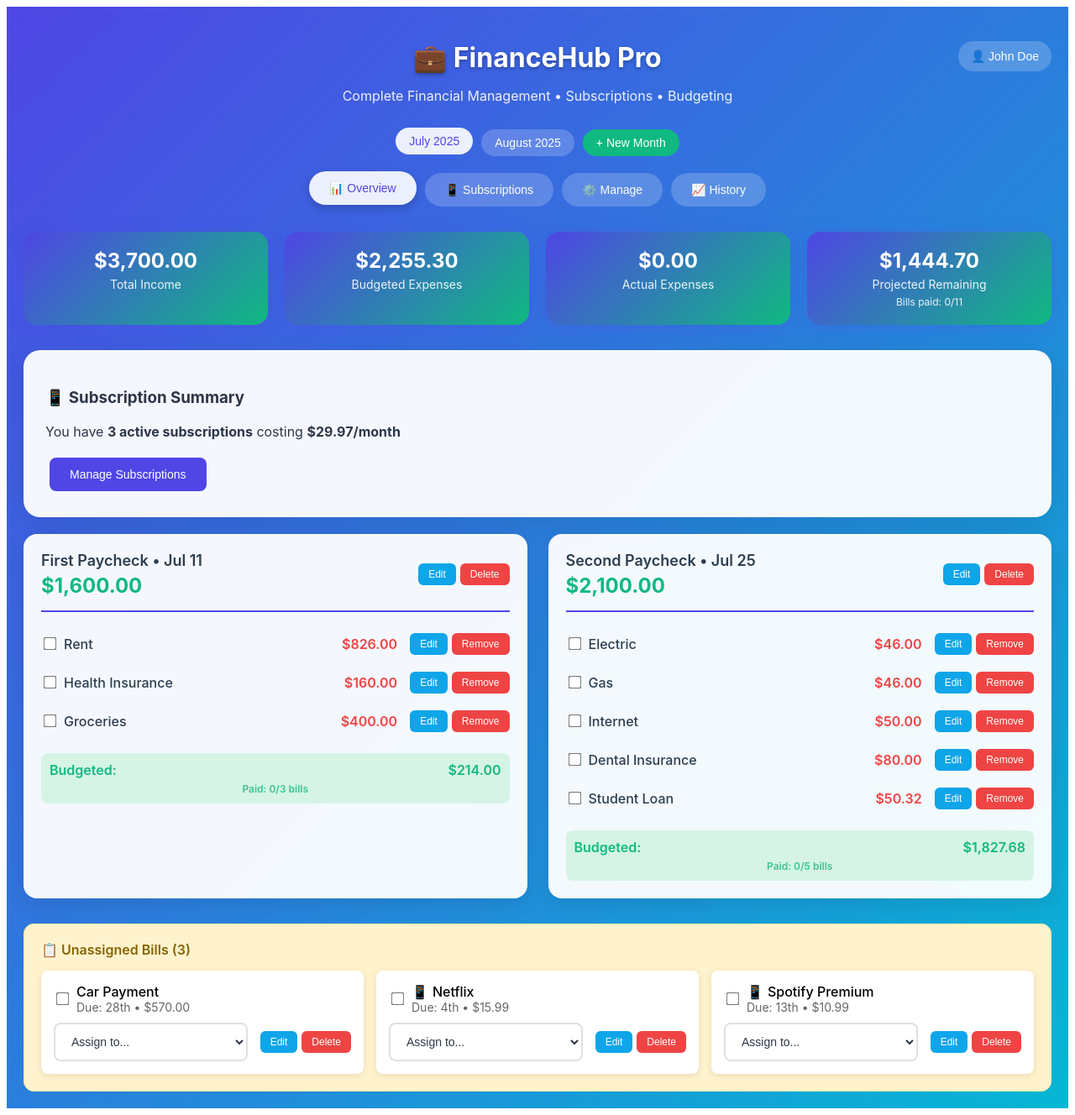
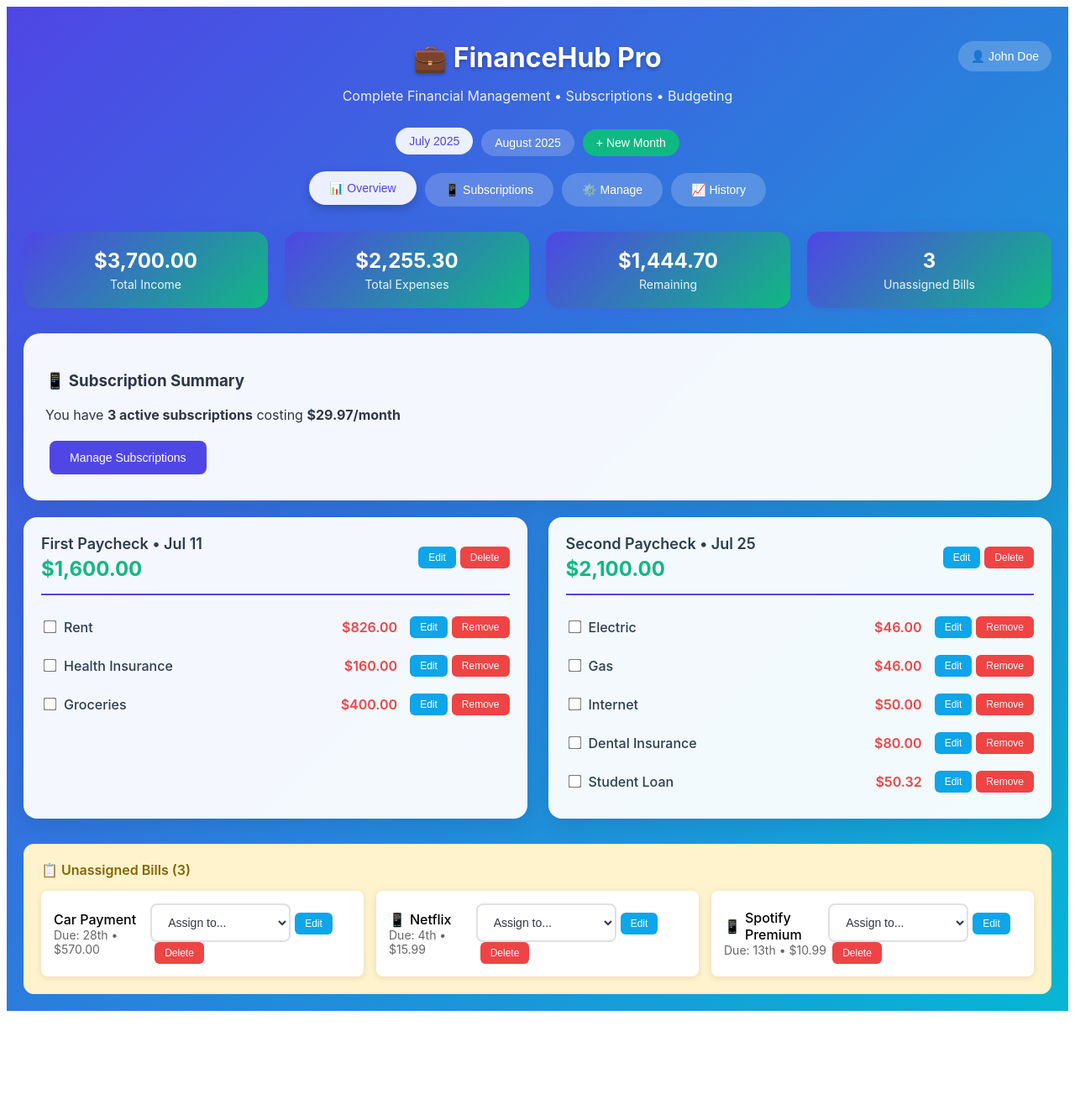
Before and after one commit to knightofren2588/financial-workbook, a React (Create React App) app: page / in a window 1280 px wide. Shown: the whole page at 84% size. After the commit the page ends 1212 px from the top, so only its background shows below. Built offline with nearby package versions, Linux system fonts and the light colour scheme.

Commit message:
back to square 1

```diff
--- a/src/App.js
+++ b/src/App.js
@@ -33,17 +33,17 @@ const FinanceHubPro = () => {
           name: 'July',
           year: 2025,
           bills: [
-            { id: 1, name: 'Rent', amount: 826.00, dueDate: 11, category: 'Housing', assignedPaycheck: 1, isPaid: false, actualAmount: null, isSubscription: false },
-            { id: 2, name: 'Electric', amount: 46.00, dueDate: 18, category: 'Utilities', assignedPaycheck: 2, isPaid: false, actualAmount: null, isSubscription: false },
-            { id: 3, name: 'Gas', amount: 46.00, dueDate: 3, category: 'Utilities', assignedPaycheck: 2, isPaid: false, actualAmount: null, isSubscription: false },
-            { id: 4, name: 'Internet', amount: 50.00, dueDate: 20, category: 'Utilities', assignedPaycheck: 2, isPaid: false, actualAmount: null, isSubscription: false },
-            { id: 5, name: 'Car Payment', amount: 570.00, dueDate: 28, category: 'Transportation', assignedPaycheck: null, isPaid: false, actualAmount: null, isSubscription: false },
-            { id: 6, name: 'Health Insurance', amount: 160.00, dueDate: 28, category: 'Health', assignedPaycheck: 1, isPaid: false, actualAmount: null, isSubscription: false },
-            { id: 7, name: 'Dental Insurance', amount: 80.00, dueDate: 21, category: 'Health', assignedPaycheck: 2, isPaid: false, actualAmount: null, isSubscription: false },
-            { id: 8, name: 'Netflix', amount: 15.99, dueDate: 4, category: 'Entertainment', assignedPaycheck: null, isPaid: false, actualAmount: null, isSubscription: true },
-            { id: 9, name: 'Spotify Premium', amount: 10.99, dueDate: 13, category: 'Entertainment', assignedPaycheck: null, isPaid: false, actualAmount: null, isSubscription: true },
-            { id: 10, name: 'Student Loan', amount: 50.32, dueDate: 29, category: 'Debt', assignedPaycheck: 2, isPaid: false, actualAmount: null, isSubscription: false },
-            { id: 11, name: 'Groceries', amount: 400.00, dueDate: 15, category: 'Food', assignedPaycheck: 1, isPaid: false, actualAmount: null, isSubscription: false }
+            { id: 1, name: 'Rent', amount: 826.00, dueDate: 11, category: 'Housing', assignedPaycheck: 1, isPaid: false, isSubscription: false },
+            { id: 2, name: 'Electric', amount: 46.00, dueDate: 18, category: 'Utilities', assignedPaycheck: 2, isPaid: false, isSubscription: false },
+            { id: 3, name: 'Gas', amount: 46.00, dueDate: 3, category: 'Utilities', assignedPaycheck: 2, isPaid: false, isSubscription: false },
+            { id: 4, name: 'Internet', amount: 50.00, dueDate: 20, category: 'Utilities', assignedPaycheck: 2, isPaid: false, isSubscription: false },
+            { id: 5, name: 'Car Payment', amount: 570.00, dueDate: 28, category: 'Transportation', assignedPaycheck: null, isPaid: false, isSubscription: false },
+            { id: 6, name: 'Health Insurance', amount: 160.00, dueDate: 28, category: 'Health', assignedPaycheck: 1, isPaid: false, isSubscription: false },
+            { id: 7, name: 'Dental Insurance', amount: 80.00, dueDate: 21, category: 'Health', assignedPaycheck: 2, isPaid: false, isSubscription: false },
+            { id: 8, name: 'Netflix', amount: 15.99, dueDate: 4, category: 'Entertainment', assignedPaycheck: null, isPaid: false, isSubscription: true },
+            { id: 9, name: 'Spotify Premium', amount: 10.99, dueDate: 13, category: 'Entertainment', assignedPaycheck: null, isPaid: false, isSubscription: true },
+            { id: 10, name: 'Student Loan', amount: 50.32, dueDate: 29, category: 'Debt', assignedPaycheck: 2, isPaid: false, isSubscription: false },
+            { id: 11, name: 'Groceries', amount: 400.00, dueDate: 15, category: 'Food', assignedPaycheck: 1, isPaid: false, isSubscription: false }
           ],
           paychecks: [
             { id: 1, date: '2025-07-11', amount: 1600.00, source: 'Equitas Health', label: 'First Paycheck' },
@@ -55,9 +55,9 @@ const FinanceHubPro = () => {
           name: 'August',
           year: 2025,
           bills: [
-            { id: 1, name: 'Rent', amount: 826.00, dueDate: 1, category: 'Housing', assignedPaycheck: 1, isPaid: false, actualAmount: null, isSubscription: false },
-            { id: 2, name: 'Electric', amount: 46.00, dueDate: 10, category: 'Utilities', assignedPaycheck: 2, isPaid: false, actualAmount: null, isSubscription: false },
-            { id: 3, name: 'Car Payment', amount: 570.00, dueDate: 28, category: 'Transportation', assignedPaycheck: null, isPaid: false, actualAmount: null, isSubscription: false }
+            { id: 1, name: 'Rent', amount: 826.00, dueDate: 1, category: 'Housing', assignedPaycheck: 1, isPaid: false, isSubscription: false },
+            { id: 2, name: 'Electric', amount: 46.00, dueDate: 10, category: 'Utilities', assignedPaycheck: 2, isPaid: false, isSubscription: false },
+            { id: 3, name: 'Car Payment', amount: 570.00, dueDate: 28, category: 'Transportation', assignedPaycheck: null, isPaid: false, isSubscription: false }
           ],
           paychecks: [
             { id: 1, date: '2025-08-08', amount: 1600.00, source: 'Equitas Health', label: 'First Paycheck' },
@@ -234,7 +234,6 @@ const FinanceHubPro = () => {
         ...bill,
         id: Date.now() + Math.random(),
         isPaid: false,
-        actualAmount: null,
         assignedPaycheck: null
       }));
 
@@ -263,7 +262,6 @@ const FinanceHubPro = () => {
       category: newBill.category,
       assignedPaycheck: null,
       isPaid: false,
-      actualAmount: null,
       isSubscription: newBill.isSubscription
     };
 
@@ -372,7 +370,7 @@ const FinanceHubPro = () => {
     }));
   };
 
-  // Payment tracking functions
+  // Add these RIGHT AFTER your existing handler functions
 const toggleBillPaid = (billId, isPaid) => {
   setData(prev => ({
     ...prev,
@@ -450,20 +448,9 @@ const FinanceHubPro = () => {
     return getBillsByPaycheck(paycheckId).reduce((sum, bill) => sum + bill.amount, 0);
   };
 
-  // Updated paycheck remaining calculation with actual amounts
   const getPaycheckRemaining = (paycheckId) => {
     const paycheck = currentMonth.paychecks.find(p => p.id === paycheckId);
-    if (!paycheck) return 0;
-
-    const assignedBills = getBillsByPaycheck(paycheckId);
-    const actualTotal = assignedBills.reduce((sum, bill) => {
-      if (bill.isPaid && bill.actualAmount) {
-        return sum + parseFloat(bill.actualAmount || 0);
-      }
-      return sum + (bill.isPaid ? bill.amount : 0);
-    }, 0);
-
-    return paycheck.amount - actualTotal;
+    return paycheck ? paycheck.amount - getPaycheckTotal(paycheckId) : 0;
   };
 
   const getTotalIncome = () => {
@@ -557,7 +544,6 @@ const FinanceHubPro = () => {
       category: subscription.category,
       assignedPaycheck: null,
       isPaid: false,
-      actualAmount: null,
       isSubscription: true,
       subscriptionId: subscription.id
     };
@@ -1194,54 +1180,24 @@ const FinanceHubPro = () => {
 
   const renderOverview = () => (
     <div>
-      {/* Stats Cards - Updated with payment tracking */}
+      {/* Stats Cards */}
       <div style={styles.statsGrid}>
-        {(() => {
-          const totalIncome = getTotalIncome();
-          const budgetedExpenses = getTotalExpenses();
-          const actualExpenses = currentMonth.bills.reduce((sum, bill) => {
-            if (bill.isPaid && bill.actualAmount) {
-              return sum + parseFloat(bill.actualAmount || 0);
-            }
-            return sum + (bill.isPaid ? bill.amount : 0);
-          }, 0);
-          const paidBills = currentMonth.bills.filter(b => b.isPaid).length;
-
-          return (
-            <>
         <div style={styles.statCard}>
-                <div style={styles.statValue}>{formatCurrency(totalIncome)}</div>
+          <div style={styles.statValue}>{formatCurrency(getTotalIncome())}</div>
           <div style={styles.statLabel}>Total Income</div>
         </div>
         <div style={styles.statCard}>
-                <div style={styles.statValue}>{formatCurrency(budgetedExpenses)}</div>
-                <div style={styles.statLabel}>Budgeted Expenses</div>
+          <div style={styles.statValue}>{formatCurrency(getTotalExpenses())}</div>
+          <div style={styles.statLabel}>Total Expenses</div>
         </div>
         <div style={styles.statCard}>
-                <div style={styles.statValue}>{formatCurrency(actualExpenses)}</div>
-                <div style={styles.statLabel}>Actual Expenses</div>
-                {actualExpenses > 0 && budgetedExpenses !== actualExpenses && (
-                  <div style={{
-                    fontSize: '12px',
-                    marginTop: '5px',
-                    color: budgetedExpenses > actualExpenses ? '#10b981' : '#ef4444'
-                  }}>
-                    {budgetedExpenses > actualExpenses ? 'Under' : 'Over'} by {formatCurrency(Math.abs(budgetedExpenses - actualExpenses))}
-                  </div>
-                )}
+          <div style={styles.statValue}>{formatCurrency(getTotalIncome() - getTotalExpenses())}</div>
+          <div style={styles.statLabel}>Remaining</div>
         </div>
         <div style={styles.statCard}>
-                <div style={styles.statValue}>{formatCurrency(totalIncome - (actualExpenses > 0 ? actualExpenses : budgetedExpenses))}</div>
-                <div style={styles.statLabel}>
-                  {actualExpenses > 0 ? 'Actual' : 'Projected'} Remaining
-                </div>
-                <div style={{fontSize: '12px', marginTop: '5px', opacity: 0.9}}>
-                  Bills paid: {paidBills}/{currentMonth.bills.length}
-                </div>
-              </div>
-            </>
-          );
-        })()}
+          <div style={styles.statValue}>{getUnassignedBills().length}</div>
+          <div style={styles.statLabel}>Unassigned Bills</div>
+        </div>
       </div>
 
       {/* Quick subscription summary */}
@@ -1260,7 +1216,6 @@ const FinanceHubPro = () => {
       <div style={styles.paycheckGrid}>
         {currentMonth.paychecks.map(paycheck => {
           const assignedBills = getBillsByPaycheck(paycheck.id);
-          const remaining = getPaycheckRemaining(paycheck.id);
 
           return (
             <div key={paycheck.id} style={styles.paycheckCard}>
@@ -1362,55 +1317,6 @@ const FinanceHubPro = () => {
     )}
   </div>
 ))}
-                {assignedBills.length === 0 && (
-                  <div style={{textAlign: 'center', color: '#999', padding: '20px'}}>
-                    No bills assigned yet
-                  </div>
-                )}
-              </div>
-
-              <div style={{
-                ...styles.remainingAmount,
-                ...(remaining >= 0 ? styles.positiveRemaining : styles.negativeRemaining)
-              }}>
-                {(() => {
-                  const budgetedTotal = assignedBills.reduce((sum, bill) => sum + bill.amount, 0);
-                  const actualTotal = assignedBills.reduce((sum, bill) => {
-                    if (bill.isPaid && bill.actualAmount) {
-                      return sum + parseFloat(bill.actualAmount || 0);
-                    }
-                    return sum + (bill.isPaid ? bill.amount : 0);
-                  }, 0);
-                  const budgetedRemaining = paycheck.amount - budgetedTotal;
-                  const actualRemaining = paycheck.amount - actualTotal;
-                  const paidCount = assignedBills.filter(b => b.isPaid).length;
-
-                  return (
-                    <div>
-                      <div style={{display: 'flex', justifyContent: 'space-between', marginBottom: '5px'}}>
-                        <span>Budgeted:</span>
-                        <span>{formatCurrency(budgetedRemaining)}</span>
-                      </div>
-                      {actualTotal > 0 && (
-                        <div style={{display: 'flex', justifyContent: 'space-between', marginBottom: '5px'}}>
-                          <span>Actual:</span>
-                          <span>{formatCurrency(actualRemaining)}</span>
-                        </div>
-                      )}
-                      <div style={{fontSize: '12px', textAlign: 'center', opacity: 0.8}}>
-                        Paid: {paidCount}/{assignedBills.length} bills
-                        {budgetedTotal !== actualTotal && actualTotal > 0 && (
-                          <span style={{
-                            marginLeft: '10px',
-                            color: budgetedTotal > actualTotal ? '#10b981' : '#ef4444'
-                          }}>
-                            ({budgetedTotal > actualTotal ? 'Under' : 'Over'} by {formatCurrency(Math.abs(budgetedTotal - actualTotal))})
-                          </span>
-                        )}
-                      </div>
-                    </div>
-                  );
-                })()}
               </div>
             </div>
           );
@@ -1426,65 +1332,28 @@ const FinanceHubPro = () => {
           <div style={{display: 'grid', gridTemplateColumns: 'repeat(auto-fit, minmax(300px, 1fr))', gap: '15px'}}>
             {getUnassignedBills().map(bill => (
               <div key={bill.id} style={{
-                backgroundColor: bill.isPaid ? (isDarkMode ? 'rgba(16, 185, 129, 0.1)' : '#d5f4e6') : 'white',
+                backgroundColor: 'white',
                 padding: '15px',
                 borderRadius: '8px',
                 display: 'flex',
-                flexDirection: 'column',
-                boxShadow: '0 2px 8px rgba(0,0,0,0.1)',
-                border: bill.isPaid ? (isDarkMode ? '1px solid rgba(16, 185, 129, 0.3)' : '1px solid #10b981') : 'none'
+                justifyContent: 'space-between',
+                alignItems: 'center',
+                boxShadow: '0 2px 8px rgba(0,0,0,0.1)'
               }}>
-                <div style={{display: 'flex', alignItems: 'center', marginBottom: '10px'}}>
-                  <input
-                    type="checkbox"
-                    checked={bill.isPaid || false}
-                    onChange={(e) => toggleBillPaid(bill.id, e.target.checked)}
-                    style={{marginRight: '10px', transform: 'scale(1.2)'}}
-                  />
-                  <div style={{flex: 1}}>
+                <div>
                   <div style={{fontWeight: '500', display: 'flex', alignItems: 'center'}}>
                     {bill.isSubscription && <span style={{marginRight: '5px'}}>📱</span>}
-                      <span style={{
-                        textDecoration: bill.isPaid ? 'line-through' : 'none',
-                        opacity: bill.isPaid ? 0.7 : 1
-                      }}>
                     {bill.name}
-                      </span>
                   </div>
                   <div style={{fontSize: '14px', color: '#666'}}>
                     Due: {bill.dueDate}{bill.dueDate === 1 ? 'st' : bill.dueDate === 2 ? 'nd' : bill.dueDate === 3 ? 'rd' : 'th'} • {formatCurrency(bill.amount)}
-                      {bill.isPaid && bill.actualAmount && (
-                        <span style={{color: '#10b981', marginLeft: '10px'}}>
-                          (Paid: {formatCurrency(bill.actualAmount)})
-                        </span>
-                      )}
-                    </div>
-                  </div>
-                </div>
-
-                {bill.isPaid && (
-                  <div style={{marginBottom: '10px'}}>
-                    <input
-                      type="number"
-                      step="0.01"
-                      placeholder="Actual amount paid"
-                      value={bill.actualAmount || ''}
-                      onChange={(e) => updateActualAmount(bill.id, e.target.value)}
-                      style={{
-                        ...styles.input,
-                        fontSize: '14px',
-                        padding: '6px 10px',
-                        width: '100%'
-                      }}
-                    />
-                  </div>
-                )}
-
-                <div style={{display: 'flex', justifyContent: 'space-between', alignItems: 'center'}}>
+                  </div>
+                </div>
+                <div>
                   <select
                     value=""
                     onChange={(e) => assignBillToPaycheck(bill.id, parseInt(e.target.value))}
-                    style={{...styles.select, flex: 1, marginRight: '10px'}}
+                    style={styles.select}
                   >
                     <option value="">Assign to...</option>
                     {currentMonth.paychecks.map(paycheck => (
@@ -2113,7 +1982,7 @@ const FinanceHubPro = () => {
       {activeView === 'manage' && renderManage()}
       {activeView === 'history' && renderHistory()}
 
-      {/* All Modals - keeping them all for completeness */}
+      {/* New Month Modal */}
       {showNewMonthForm && (
         <div style={styles.modal}>
           <div style={styles.modalContent}>
@@ -2149,6 +2018,7 @@ const FinanceHubPro = () => {
         </div>
       )}
 
+      {/* Edit Modal */}
       {editingItem && (
         <div style={styles.modal}>
           <div style={styles.modalContent}>
@@ -2245,6 +2115,7 @@ const FinanceHubPro = () => {
         </div>
       )}
 
+      {/* Cancel Subscription Modal */}
       {showCancelModal && (
         <div style={styles.modal}>
           <div style={styles.modalContent}>
@@ -2276,6 +2147,7 @@ const FinanceHubPro = () => {
         </div>
       )}
 
+      {/* User Management Modal */}
       {showUserManagement && (
         <div style={styles.modal}>
           <div style={styles.modalContent}>
@@ -2354,6 +2226,7 @@ const FinanceHubPro = () => {
         </div>
       )}
 
+      {/* Add New User Modal */}
       {showAddUserModal && (
         <div style={styles.modal}>
           <div style={styles.modalContent}>
@@ -2408,6 +2281,7 @@ const FinanceHubPro = () => {
         </div>
       )}
 
+      {/* Add New Subscription Modal */}
       {showAddSubscriptionModal && (
         <div style={styles.modal}>
           <div style={styles.modalContent}>
@@ -2508,6 +2382,7 @@ const FinanceHubPro = () => {
         </div>
       )}
 
+      {/* Add Connected Account Modal */}
       {showAddAccountModal && (
         <div style={styles.modal}>
           <div style={styles.modalContent}>
@@ -2581,6 +2456,7 @@ const FinanceHubPro = () => {
         </div>
       )}
 
+      {/* Delete User Confirmation Modal */}
       {showDeleteUserModal && (
         <div style={styles.modal}>
           <div style={styles.modalContent}>
```
Lines whose indentation alone changed are shown as unchanged.
